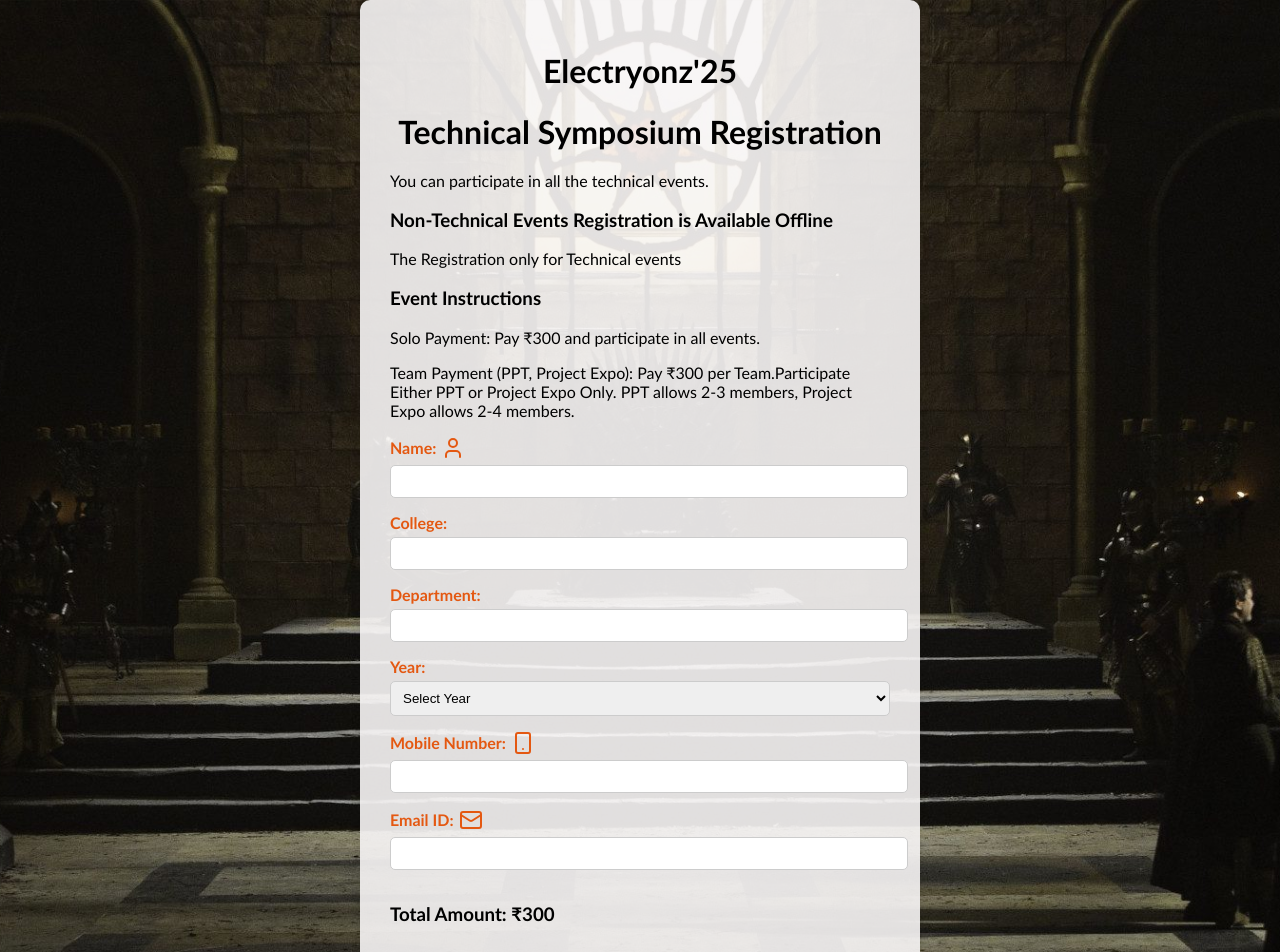
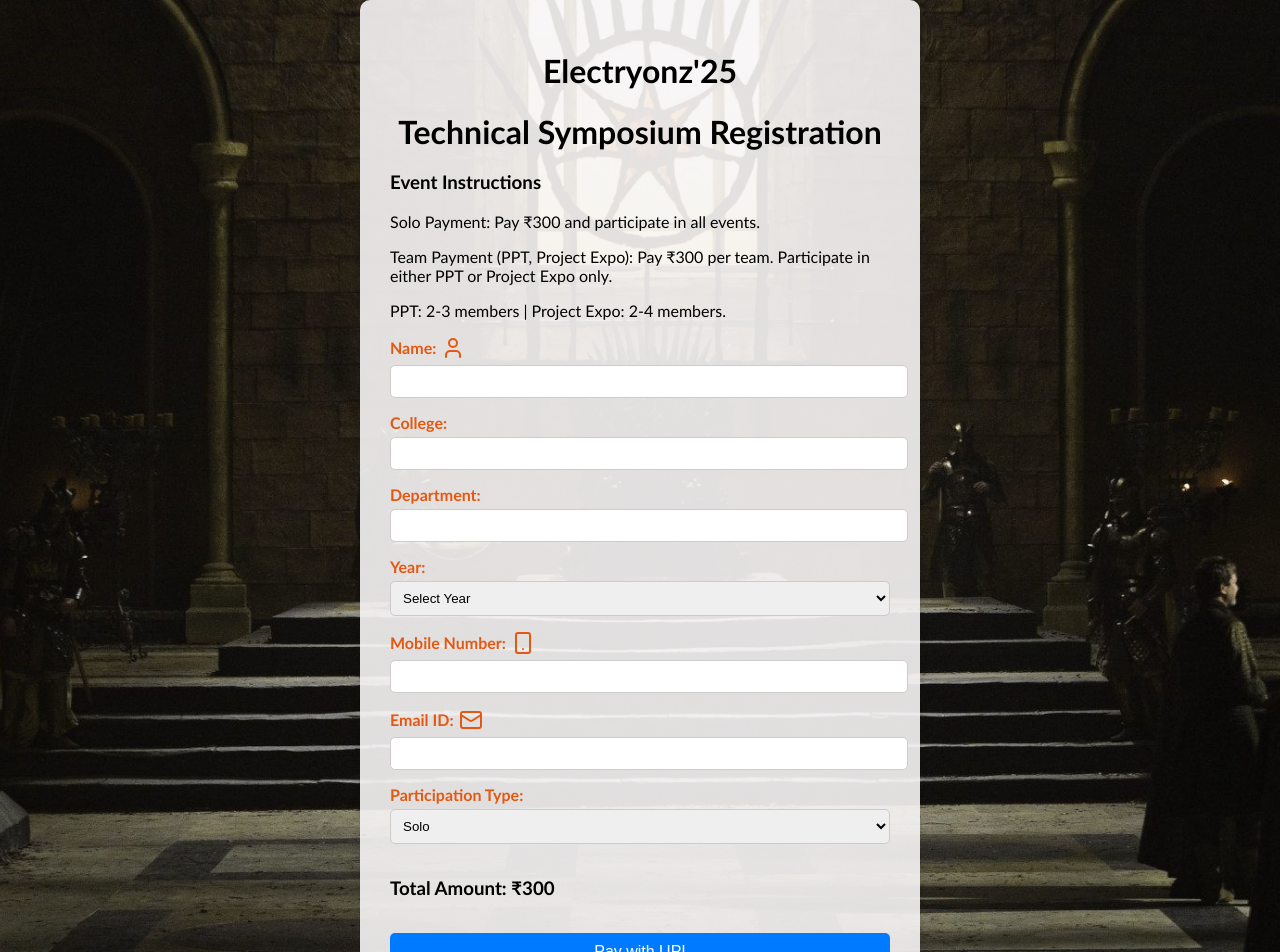
Before and after one commit to Ragul3504/eee_sympo_registraion_frontend, a React (Create React App) app: page / in a window 1280 px wide. Shown: the top 952 px of the page. Built offline with nearby package versions, Linux system fonts and the light colour scheme.

Commit message:
Update App.js

```diff
--- a/src/App.js
+++ b/src/App.js
@@ -2,7 +2,8 @@ import React, { useState } from "react";
 import "./App.css";
 import { Mail, Smartphone, User } from "lucide-react";
 
-const eventPrice = 300; // Fixed price for all events
+const soloEventPrice = 300;
+const teamEventPrice = 300;
 
 function App() {
   const [formData, setFormData] = useState({
@@ -12,7 +13,10 @@ function App() {
     year: "",
     mobile: "",
     email: "",
-    totalAmount: eventPrice,
+    eventType: "solo",
+    teamEvent: "",
+    teamSize: "",
+    totalAmount: soloEventPrice,
   });
 
   const [qrCodeURL, setQRCodeURL] = useState("");
@@ -20,20 +24,38 @@ function App() {
 
   const handleInputChange = (e) => {
     const { name, value } = e.target;
+    let updatedAmount = soloEventPrice;
+
+    if (name === "eventType" && value === "team") {
+      updatedAmount = teamEventPrice;
+    }
+    if (name === "teamEvent") {
+      setFormData((prevData) => ({
+        ...prevData,
+        teamSize: "", // Reset team size when switching event type
+      }));
+    }
     setFormData((prevData) => ({
       ...prevData,
       [name]: value,
+      totalAmount: updatedAmount,
     }));
   };
 
   const handleSubmit = async (e) => {
     e.preventDefault();
-
     if (!formData.name || !formData.college || !formData.department || !formData.year || !formData.mobile || !formData.email) {
       alert("Please fill all fields.");
       return;
     }
-
+    if (formData.eventType === "team" && !formData.teamEvent) {
+      alert("Please select either PPT or Project Expo for team participation.");
+      return;
+    }
+    if (formData.eventType === "team" && !formData.teamSize) {
+      alert("Please select a valid team size.");
+      return;
+    }
     try {
       setLoading(true);
       const response = await fetch("https://electryonz25.vercel.app/api/register", {
@@ -41,7 +63,6 @@ function App() {
         headers: { "Content-Type": "application/json" },
         body: JSON.stringify(formData),
       });
-      console.log(response);
       if (response.ok) {
         const data = await response.json();
         setQRCodeURL(data.qrCodeURL);
@@ -59,17 +80,13 @@ function App() {
 
   return (
     <div className="container">
-      <h1>Electryonz'25 </h1>
+      <h1>Electryonz'25</h1>
       <h1>Technical Symposium Registration</h1>
-      <p className="caption">You can participate in all the technical events.</p>
-      <div className="offline-registration">
-        <h3>Non-Technical Events Registration is Available Offline</h3>
-        <p>The Registration only for Technical events </p>
-      </div>
-     <div className="event-instructions">
+      <div className="event-instructions">
         <h3>Event Instructions</h3>
         <p>Solo Payment: Pay ₹300 and participate in all events.</p>
-        <p>Team Payment (PPT, Project Expo): Pay ₹300 per Team.Participate Either PPT or Project Expo Only. PPT allows 2-3 members, Project Expo allows 2-4 members.</p>
+        <p>Team Payment (PPT, Project Expo): Pay ₹300 per team. Participate in either PPT or Project Expo only.</p>
+        <p>PPT: 2-3 members | Project Expo: 2-4 members.</p>
       </div>
       <form className="registration-form" onSubmit={handleSubmit}>
         <div className="form-group">
@@ -102,24 +119,57 @@ function App() {
           <label>Email ID: <Mail className="icon" /></label>
           <input type="email" name="email" value={formData.email} onChange={handleInputChange} required />
         </div>
-
         <div className="form-group">
-          <h3>Total Amount: ₹{eventPrice}</h3>
+          <label>Participation Type:</label>
+          <select name="eventType" value={formData.eventType} onChange={handleInputChange} required>
+            <option value="solo">Solo</option>
+            <option value="team">Team</option>
+          </select>
         </div>
-
+        {formData.eventType === "team" && (
+          <>
+            <div className="form-group">
+              <label>Select Team Event:</label>
+              <select name="teamEvent" value={formData.teamEvent} onChange={handleInputChange} required>
+                <option value="">Select Event</option>
+                <option value="ppt">PPT (2-3 members)</option>
+                <option value="project-expo">Project Expo (2-4 members)</option>
+              </select>
+            </div>
+            <div className="form-group">
+              <label>Team Size:</label>
+              <select name="teamSize" value={formData.teamSize} onChange={handleInputChange} required>
+                <option value="">Select Team Size</option>
+                {formData.teamEvent === "ppt" && (
+                  <>
+                    <option value="2">2 Members</option>
+                    <option value="3">3 Members</option>
+                  </>
+                )}
+                {formData.teamEvent === "project-expo" && (
+                  <>
+                    <option value="2">2 Members</option>
+                    <option value="3">3 Members</option>
+                    <option value="4">4 Members</option>
+                  </>
+                )}
+              </select>
+            </div>
+          </>
+        )}
+        <div className="form-group">
+          <h3>Total Amount: ₹{formData.totalAmount}</h3>
+        </div>
         <button type="submit" className="btn" disabled={loading}>
           {loading ? "Submitting..." : "Pay with UPI"}
         </button>
       </form>
-
       {qrCodeURL && (
         <div className="qr-code-section">
           <h3>Scan this QR Code to Complete Payment:</h3>
           <img src={qrCodeURL} alt="Google Pay QR Code" style={{ width: "200px", height: "200px" }} />
         </div>
       )}
-
-
     </div>
   );
 }
```
